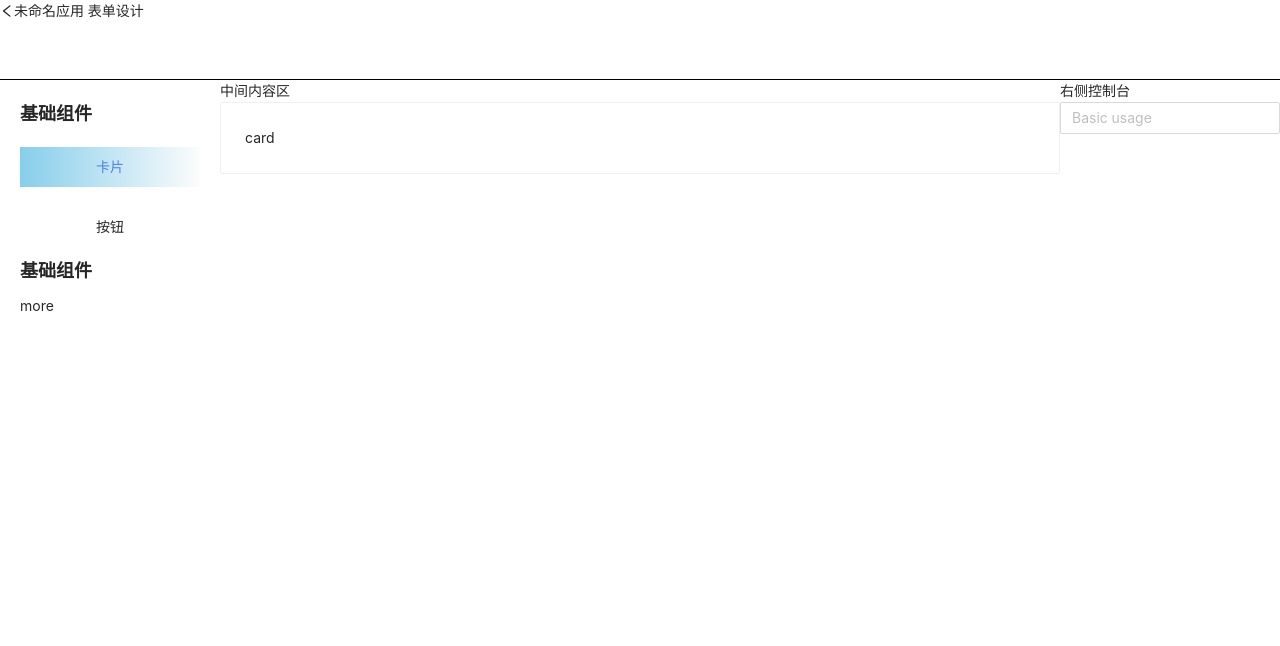
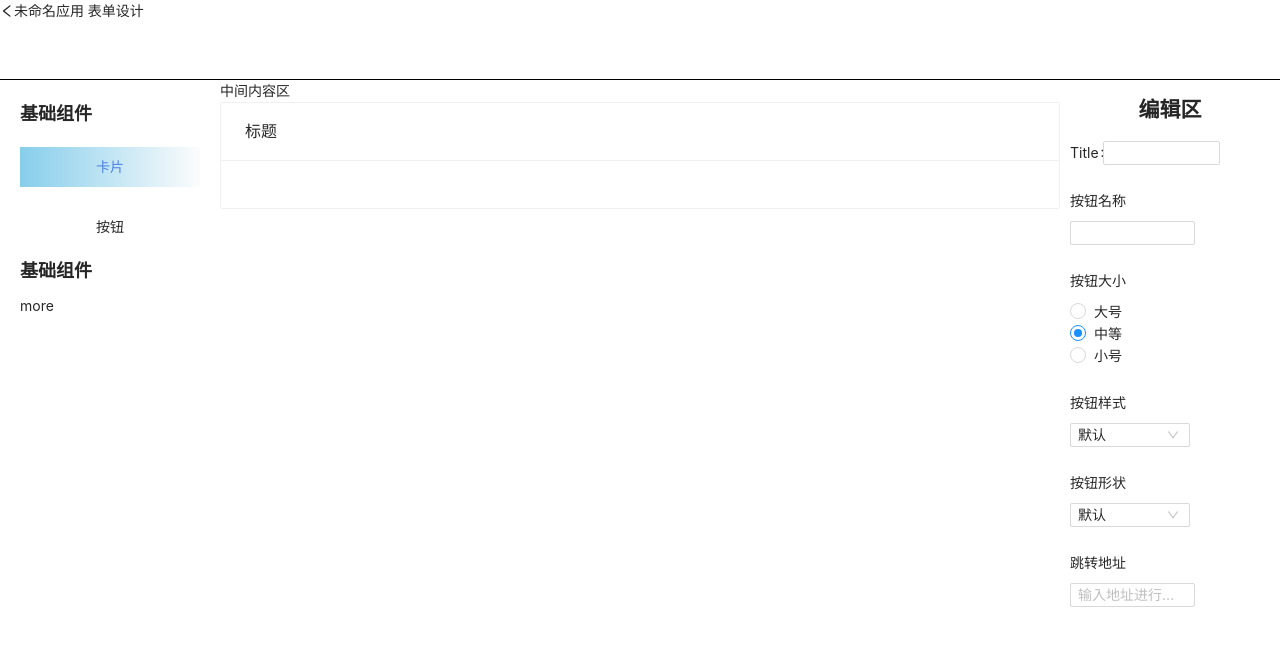
Before and after one commit to ArcherLCY/mbtt-visual-editor, a React (Create React App) app: page / in a window 1280 px wide. Both pictures are taken after a click on the button "卡片". Shown: the top 646 px of the page. Built offline with nearby package versions, Linux system fonts and the light colour scheme; the HTML template or start-up script is replaced by a standard one.

Commit message:
完成了button功能

```diff
--- /dev/null
+++ b/src/components/button/buttonConsole.js
@@ -0,0 +1,84 @@
+import { useDispatch } from 'react-redux';
+import { changeOptions } from '../../pages/home/slice'
+import {
+    Form,
+    Input,
+    Select,
+    Checkbox,
+    Radio
+} from 'antd';
+
+const { Option } = Select;
+
+
+const App = (data) => {
+    let options = { ...data.options }
+
+    const dispatch = useDispatch()
+
+    return (
+        <Form
+            wrapperCol={{
+                span: 15,
+            }}
+            layout="vertical"
+            initialValues={{
+                size: 'small',
+            }}
+            size='small'
+        >
+            <Form.Item label="按钮名称">
+                <Input onChange={(e) => {
+                    options.value = e.target.value;
+                    dispatch(changeOptions(options))
+                }} />
+            </Form.Item>
+            <Form.Item label="按钮大小">
+            <Radio.Group onChange={(e) => {
+                    options.size = e.target.value;
+                    dispatch(changeOptions(options))
+                }} defaultValue='middle'>
+                <Radio value='large'>大号</Radio>
+                <Radio value='middle'>中等</Radio>
+                <Radio value='small'>小号</Radio>
+                </Radio.Group>
+            </Form.Item>
+            <Form.Item label="按钮样式">
+                <Select defaultValue="default" style={{ width: 120 }} onChange={(e) => {
+                    options.style = e;
+                    dispatch(changeOptions(options))
+                }}>
+                    <Option value="primary">主要按钮</Option>
+                    <Option value="ghost">空背景</Option>
+                    <Option value="dashed">虚线</Option>
+                    <Option value="link">链接</Option>
+                    <Option value="default">默认</Option>
+                </Select>
+            </Form.Item>
+            <Form.Item label="按钮形状">
+                <Select defaultValue="default" style={{ width: 120 }} onChange={(e) => {
+                    options.shape = e;
+                    dispatch(changeOptions(options))
+                }}>
+                    <Option value="default">默认</Option>
+                    <Option value="circle">圆形</Option>
+                    <Option value="round">椭圆</Option>
+                </Select>
+            </Form.Item>
+            <Form.Item label="跳转地址">
+                <Input onChange={(e) => {
+                    options.href = e.target.value;
+                    dispatch(changeOptions(options))
+                }} placeholder="输入地址进行链接同样的跳转" />
+            </Form.Item>
+            <Form.Item label="跳转时是否新建页面" style={{display: options.href ? 'block' : 'none'}}>
+                <Checkbox onChange={(e) => {
+                    options.target = e.target.checked ? '_blank' : '_self';
+                    dispatch(changeOptions(options))
+                }}></Checkbox>
+            </Form.Item>
+        </Form>
+    );
+};
+
+export default App;
--- /dev/null
+++ b/src/components/button/index.js
@@ -0,0 +1,23 @@
+import { Button } from 'antd';
+import React from 'react';
+import { useDispatch } from 'react-redux';
+import {changeId} from '../../pages/home/slice'
+
+function App(options) {
+  const dispatch = useDispatch()
+  const { style, value, shape, href, target, size } = options.options;
+  return (
+    <Button
+      type={style}
+      shape={shape}
+      href={href}
+      target={target}
+      size={size}
+      onClick={() => { dispatch(changeId(options.options))}}>
+        {value}
+    </Button>
+  )
+}
+
+
+export default App;
--- /dev/null
+++ b/src/components/card/cardConsole.js
@@ -0,0 +1,32 @@
+import {
+    Form,
+    Input,
+} from 'antd';
+import { useDispatch } from 'react-redux';
+import {changeOptions} from '../../pages/home/slice'
+
+const App = (data) => {
+    const dispatch = useDispatch()
+    let options = {...data.options}
+    return (
+        <Form
+            labelCol={{
+                span: 4,
+            }}
+            wrapperCol={{
+                span: 14,
+            }}
+            layout="horizontal"
+            initialValues={{
+                size: 'small',
+            }}
+            size='small'
+        >
+            <Form.Item label="Title">
+                <Input onChange={(e) => { options.title = e.target.value; console.log(options);  dispatch(changeOptions(options)) }} />
+            </Form.Item>
+        </Form>
+    );
+};
+
+export default App;
--- a/src/components/card/index.js
+++ b/src/components/card/index.js
@@ -1,33 +1,14 @@
 import { Card } from 'antd';
 import React from 'react';
+import { useDispatch } from 'react-redux';
+import {changeId} from '../../pages/home/slice'
 
-const App = ({options}) => (
-  <>
-    <Card
-      title="Default size card"
-      extra={<a href="#">More</a>}
-      style={{
-        width: 300,
-      }}
-    >
-      <p>Card content</p>
-      <p>Card content</p>
-      <p>Card content</p>
-      <p>{options.name}</p>
-    </Card>
-    <Card
-      size="small"
-      title="Small size card"
-      extra={<a href="#">More</a>}
-      style={{
-        width: 300,
-      }}
-    >
-      <p>Card content</p>
-      <p>Card content</p>
-      <p>Card content</p>
-    </Card>
-  </>
-);
+function App(options) {
+  const dispatch = useDispatch()
+  return (
+    <Card title={options.options?.title || ""} hoverable onClick={() => { console.log(options); dispatch(changeId(options.options))}}></Card>
+  )
+}
+
 
 export default App;
--- a/src/pages/home/console/consoleStyle.css
+++ b/src/pages/home/console/consoleStyle.css
@@ -3,4 +3,12 @@
     height: 100%;
     background: #fff;
     overflow-y: scroll;
+    padding: 10px;
 }
+
+.Console .Consoole-title {
+    height: 40px;
+    text-align: center;
+    line-height: 40px;
+    font-weight: bold;
+}
--- a/src/pages/home/console/index.js
+++ b/src/pages/home/console/index.js
@@ -1,13 +1,17 @@
-import { Input } from 'antd';
 import './consoleStyle.css'
+import {useSelector} from 'react-redux'
+import CardConsole from '../../../components/card/cardConsole'
+import ButtonConsole from '../../../components/button/buttonConsole'
 
 function Console() {
+  const id = useSelector((state)=>state.home.domId)
+  const options = useSelector((state)=>state.home.domOptions)
+  const type = useSelector((state)=>state.home.domType)
     return (
       <div className="Console">
-        右侧控制台
-        <Input placeholder="Basic usage" onChange={(value)=>{
-            console.log(value)
-        }} />
+        <h2 className='Consoole-title'>编辑区</h2>
+        {id === options.id && type === options.type && <CardConsole options={options}/>}
+        {id === options.id && type === options.type && <ButtonConsole options={options}/>}
       </div>
     );
   }
--- a/src/pages/home/content/index.js
+++ b/src/pages/home/content/index.js
@@ -1,21 +1,27 @@
-import { Card } from 'antd'
+import Card from '../../../components/card/index'
+import Button from '../../../components/button/index'
 import { useSelector } from 'react-redux'
 import './contentStyle.scss'
+
+function renderDomList(domList) {
+  return domList.map((item) => {
+    console.log(item);
+    switch (item.type) {
+      case 'Card': return <Card options={item} key={item.id}></Card>
+      case 'Button': return <Button options={item} key={item.id}></Button>
+      default: return null
+    }
+  })
+}
 
 function Content() {
   const domList = useSelector((state) => state.home.domList)
   return (
     <div className="Content">
-
       中间内容区
       <div>
-        {domList.map((item, index) => {
-          return <Card onClick={()=>{console.log('123')}} key={Date.now() + index}
-          >{item.type}</Card>
-        })}
+        {renderDomList(domList)}
       </div>
-
-
     </div>
   );
 }
--- a/src/pages/home/content/slice.js
+++ /dev/null
@@ -1,28 +0,0 @@
-import { createSlice } from '@reduxjs/toolkit'
-
-export const contentSlice = createSlice({
-  name: 'content',
-  initialState: {
-    value: 0,
-  },
-  reducers: {
-    increment: (state) => {
-      // Redux Toolkit allows us to write "mutating" logic in reducers. It
-      // doesn't actually mutate the state because it uses the Immer library,
-      // which detects changes to a "draft state" and produces a brand new
-      // immutable state based off those changes
-      state.value += 1
-    },
-    decrement: (state) => {
-      state.value -= 1
-    },
-    incrementByAmount: (state, action) => {
-      state.value += action.payload
-    },
-  },
-})
-
-// Action creators are generated for each case reducer function
-export const { increment, decrement, incrementByAmount } = contentSlice.actions
-
-export default contentSlice.reducer
--- a/src/pages/home/menus/index.js
+++ b/src/pages/home/menus/index.js
@@ -9,8 +9,8 @@ function Menu() {
         <div className="Menu">
             <h2>基础组件</h2>
             <div className='Menu-list'>
-                <button onClick={() => dispatch(increment('card'))}>卡片</button>
-                <button onClick={() => dispatch(increment('button'))}>按钮</button>
+                <button onClick={() => dispatch(increment({type:'Card',id:Date.parse(new Date()),size:'small',title:'标题'}))}>卡片</button>
+                <button onClick={() => dispatch(increment({type:'Button',id:Date.parse(new Date()),style:'primary',value:'主要按钮'}))}>按钮</button>
             </div>
             <h2>基础组件</h2>
             <div style={{height:'10000px'}}>
--- a/src/pages/home/slice.js
+++ b/src/pages/home/slice.js
@@ -4,28 +4,31 @@ export const homeSlice = createSlice({
   name: 'home',
   initialState: {
     value: 0,
-    domList:[]
+    domList: [],
+    domId: '',
+    domType: '',
+    domOptions: {}
   },
   reducers: {
-    increment: (state,action) => {
-      // Redux Toolkit allows us to write "mutating" logic in reducers. It
-      // doesn't actually mutate the state because it uses the Immer library,
-      // which detects changes to a "draft state" and produces a brand new
-      // immutable state based off those changes
-      // state.value += 1
-
-      state.domList.push({type:action.payload})
+    increment: (state, action) => {
+      state.domList.push(action.payload)
+      state.domOptions = action.payload
+      state.domId = action.payload.id
+      state.domType = action.payload.type
     },
-    decrement: (state) => {
-      state.value -= 1
+    changeOptions: (state, action) => {
+      state.domOptions = action.payload
+      state.domList.map((item, index) => {
+        return item.id === action.payload.id ? state.domList[index] = { ...action.payload } : item;
+      })
     },
-    incrementByAmount: (state, action) => {
-      state.value += action.payload
-    },
+    changeId: (state, action) => {
+      state.domId = action.payload.id
+      state.domType = action.payload.type
+    }
   },
 })
 
-// Action creators are generated for each case reducer function
-export const { increment, decrement, incrementByAmount } = homeSlice.actions
+export const { increment, changeOptions, changeId } = homeSlice.actions
 
 export default homeSlice.reducer
--- a/src/store.js
+++ b/src/store.js
@@ -1,10 +1,8 @@
 import { configureStore } from '@reduxjs/toolkit'
-import contentReducer from './pages/home/content/slice'
 import homeReducer from './pages/home/slice'
 
 export default configureStore({
   reducer: {
-    content: contentReducer,
     home: homeReducer
   },
 })
```
